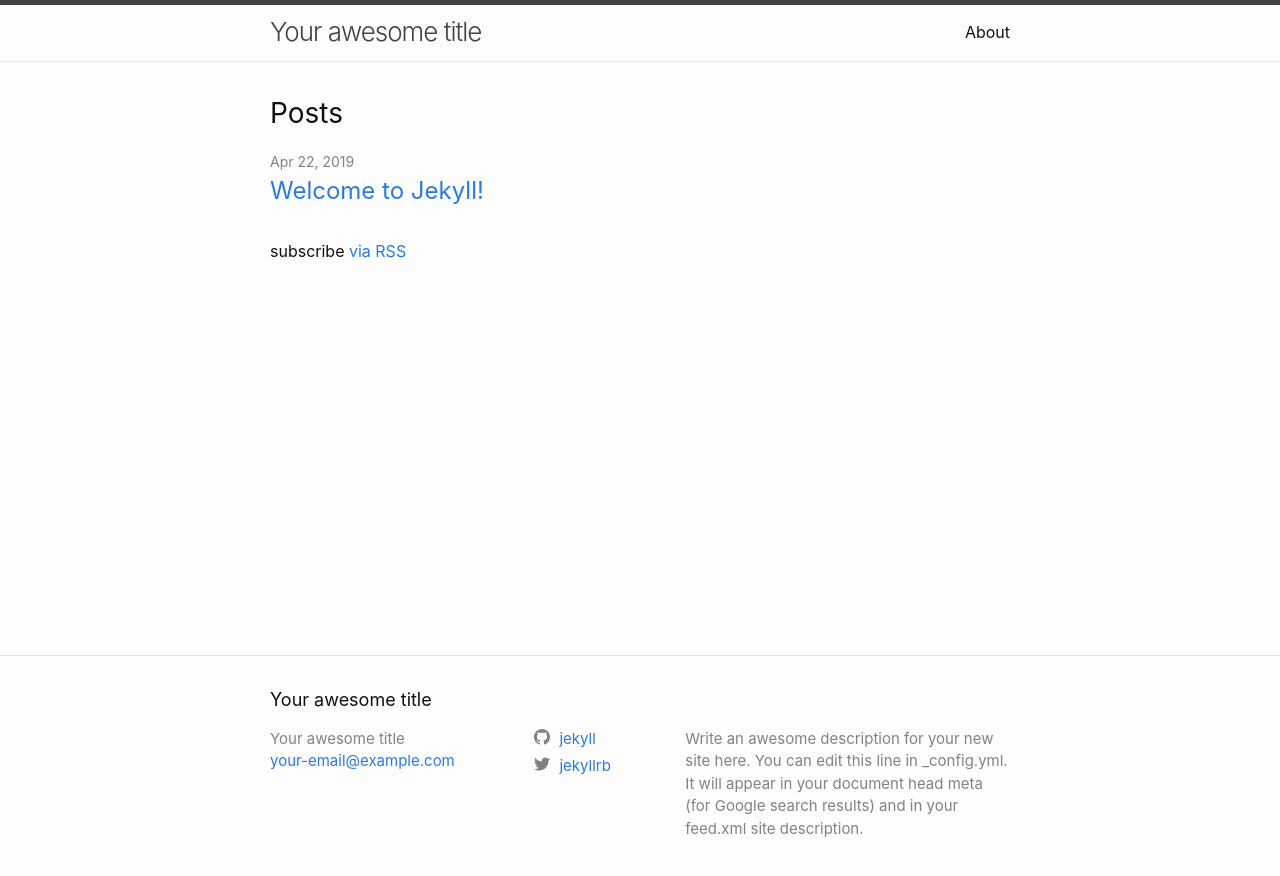
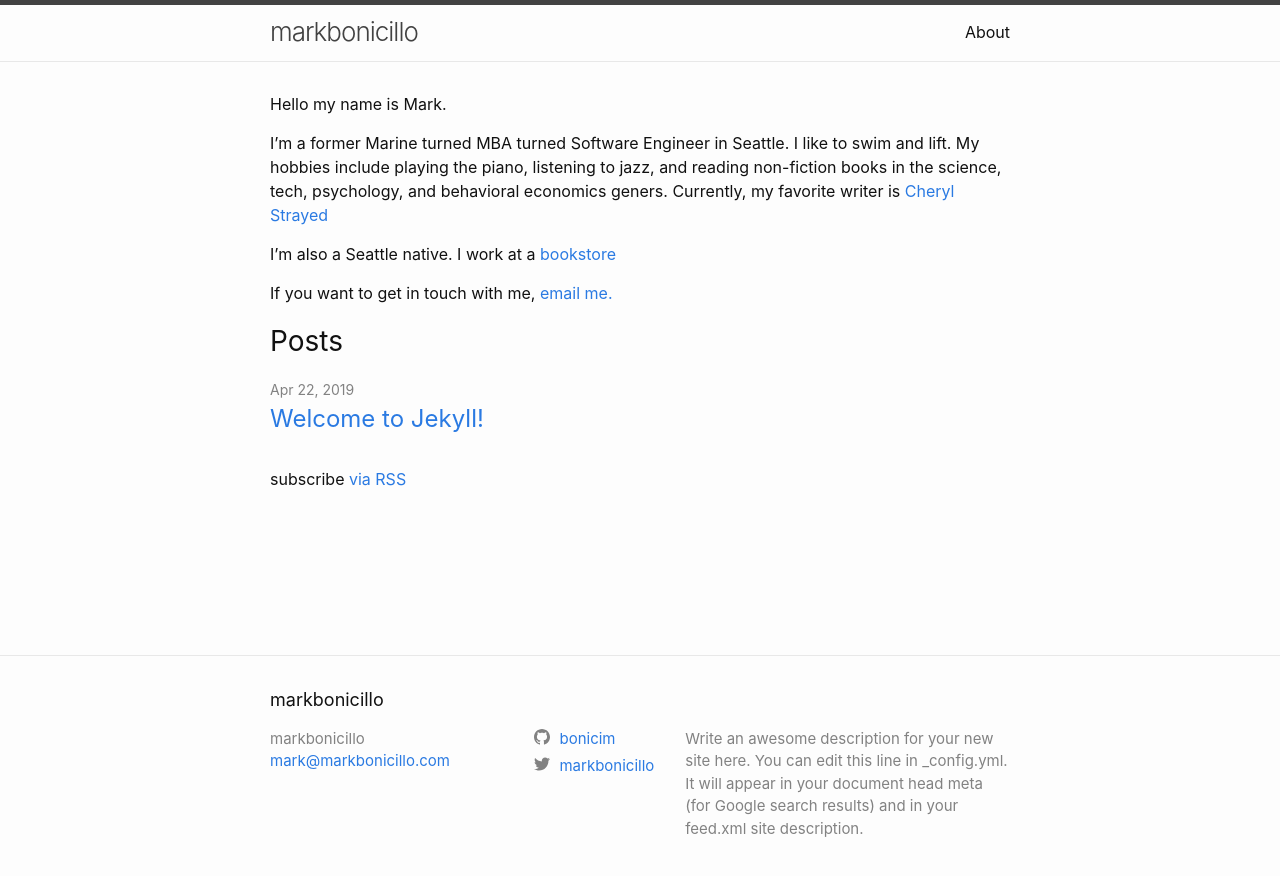
Before and after one commit to bonicim/bonicim.github.io, a Jekyll site: the page built from index.md, in a window 1280 px wide. Shown: the top 876 px of the page. Built offline with Jekyll 4.4.1, drawn with Linux system fonts in a browser that asks for light colours.

Commit message:
Add bio and update config.yml

```diff
--- a/_config.yml
+++ b/_config.yml
@@ -13,16 +13,16 @@
 # you will see them accessed via {{ site.title }}, {{ site.email }}, and so on.
 # You can create any custom variable you would like, and they will be accessible
 # in the templates via {{ site.myvariable }}.
-title: Your awesome title
-email: your-email@example.com
+title: markbonicillo
+email: mark@markbonicillo.com
 description: >- # this means to ignore newlines until "baseurl:"
   Write an awesome description for your new site here. You can edit this
   line in _config.yml. It will appear in your document head meta (for
   Google search results) and in your feed.xml site description.
 baseurl: "" # the subpath of your site, e.g. /blog
 url: "" # the base hostname & protocol for your site, e.g. http://example.com
-twitter_username: jekyllrb
-github_username:  jekyll
+twitter_username: markbonicillo
+github_username:  bonicim
 
 # Build settings
 markdown: kramdown
--- a/index.md
+++ b/index.md
@@ -4,3 +4,14 @@
 
 layout: home
 ---
+
+Hello my name is Mark.
+
+I'm a former Marine turned MBA turned Software Engineer in Seattle.
+I like to swim and lift. My hobbies include playing the piano, listening to jazz, and
+reading non-fiction books in the science, tech, psychology, and behavioral economics geners.
+Currently, my favorite writer is [Cheryl Strayed](http://www.cherylstrayed.com/tiny_beautiful_things_114549.htm)
+
+I'm also a Seattle native. I work at a [bookstore](https://www.amazon.com)
+
+If you want to get in touch with me, [email me.](mailto:mark@markbonicillo.com)
```
